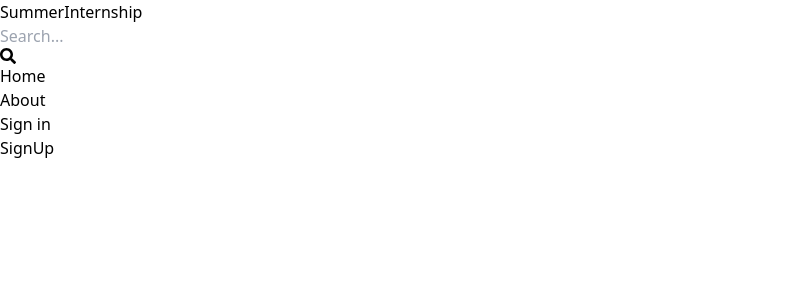
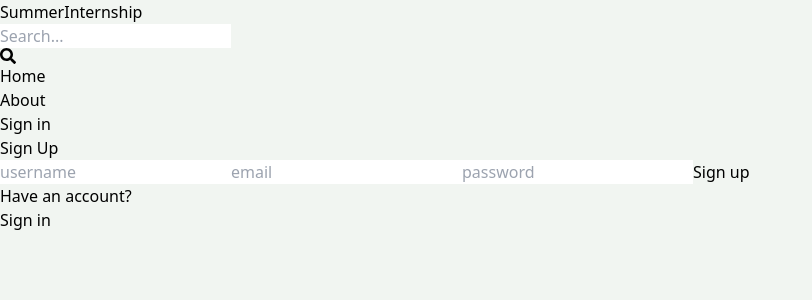
Before and after one commit to KrupeshModi/Summer-Internship-2024, a React (Vite) app in the folder client/: page /sign-up in a window 1280 px wide. Shown: the top 300 px of the page, without its empty margins (0-812 px from the left). Built offline with nearby package versions, Linux system fonts and the light colour scheme.

Commit message:
Complete sign up page Ul

```diff
--- a/client/src/index.css
+++ b/client/src/index.css
@@ -1,3 +1,7 @@
 @tailwind base;
 @tailwind components;
 @tailwind utilities;
+
+body{
+    background-color: rgb(241, 245, 241);
+}
--- a/client/src/pages/SignUp.jsx
+++ b/client/src/pages/SignUp.jsx
@@ -1,5 +1,38 @@
-import React from "react";
+import { Link } from "react-router-dom";
 
 export default function SignUp() {
-  return <div>SignUp</div>;
+  return (
+    <div className="p-3 max-w-lg mx-auto">
+      <h1 className="text-3xl text-center font-semibold my-7">Sign Up</h1>
+      <form className="flex flex-col gap-4">
+        <input
+          type="text"
+          placeholder="username"
+          className="border p-3 rounded-lg"
+          id="username"
+        />
+        <input
+          type="email"
+          placeholder="email"
+          className="border p-3 rounded-lg"
+          id="email"
+        />
+        <input
+          type="password"
+          placeholder="password"
+          className="border p-3 rounded-lg"
+          id="password"
+        />
+        <button className="bg-slate-700 text-white p-3 rounded-lg uppercase hover:opacity-95 disabled:opacity-80">
+          Sign up
+        </button>
+      </form>
+      <div className="flex gap-2 mt-5">
+        <p>Have an account?</p>
+        <Link to={"/sign-in"}>
+          <span className="text-blue-700">Sign in</span>
+        </Link>
+      </div>
+    </div>
+  );
 }
```
